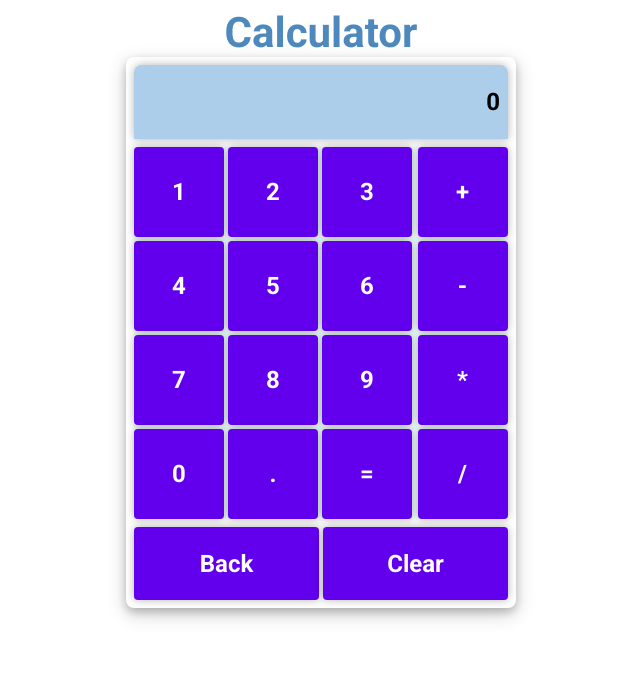
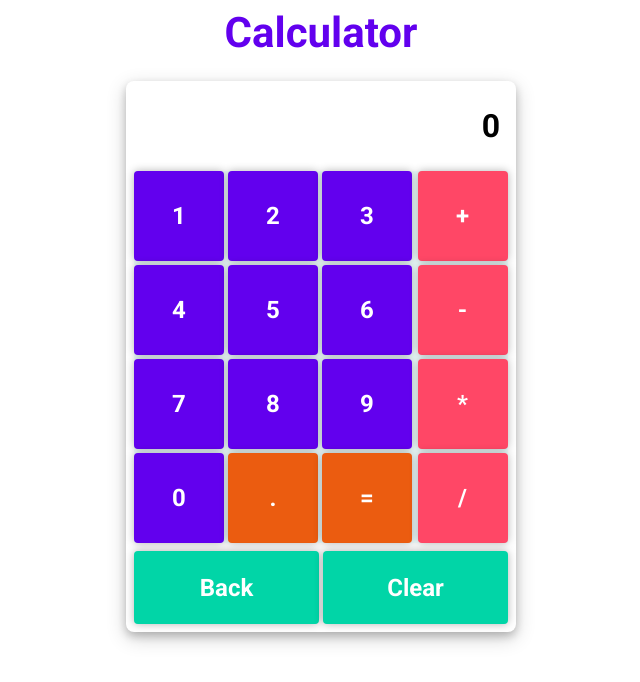
Before and after one commit to HeidiBrooke/TOP-Calculator, a plain HTML site: page index.html in a window 1280 px wide. Shown: the whole page, without its empty margins (319-959 px from the left). Drawn offline with Linux system fonts and the light colour scheme.

Commit message:
Add colorful styling, bigger title & display font

```diff
--- a/styles.css
+++ b/styles.css
@@ -39,11 +39,13 @@ body{
     /* margin: 4px; */
     padding: 8px;
     justify-content: right;
-    background-color: rgb(173, 206, 235);e;
+    background-color: rgb(173, 206, 235);
+    background-color: white;
+    font-size: 32px;
     /* width: 400px; */
     width: 100%;
     height: 15%;
-    box-shadow: 0 0 0.5rem rgba(0, 0, 0, 0.3);
+    /* box-shadow: 0 0 0.5rem rgba(0, 0, 0, 0.3); */
 }
 
 .mainButtons{
@@ -73,7 +75,8 @@ body{
     border-radius: 12px;
     /* border-left: solid grey 2px;
     border-bottom: solid grey 2px; */
-    background-color: peachpuff;
+    background-color: #6200ee;
+    /* background-color: peachpuff; */
     /* border-right: solid grey 1px;
     border-top: solid grey 1px; */
     width: 90px;
@@ -83,7 +86,7 @@ body{
     justify-content: center;
     /* margin: 2px; */
     border-radius: 12px;
-    background-color: rgb(173, 206, 235);
+    background-color: rgb(235, 92, 16);
     /* width: 25% */
     width: 90px;
     height: 90px;
@@ -99,7 +102,7 @@ body{
     justify-content: center;
     align-items: center;
     border-radius: 12px;
-    background-color: pink;
+    background-color: rgb(255, 71, 102);
     /* width: 100%;
     height: 100%; */
     width: 90px;
@@ -113,7 +116,7 @@ body{
     width: 50%;
     height: 100%;
     border-radius: 8px;
-    background-color: rgb(184, 210, 202);
+    background-color: rgb(1, 213, 167);
     /* width: 200px; */
 }
 
@@ -122,10 +125,12 @@ body{
     height: 15%;
 }
 .title{
-    color:rgb(78, 137, 189);
+    /* color:rgb(78, 137, 189); */
+    color: #6200ee;
     font-weight: bold;
     font-size: 42px;
     font-family: 'Roboto', sans-serif;
+    margin-bottom: 24px;
 }
 
 /* button animation */
@@ -136,7 +141,7 @@ body{
     overflow: hidden;
     transition: background 400ms;
     color: #fff;
-    background-color: #6200ee;
+    /* background-color: #6200ee; */
     padding: 1rem 2rem;
     font-family: 'Roboto', sans-serif;
     font-size: 1.5rem;
```
